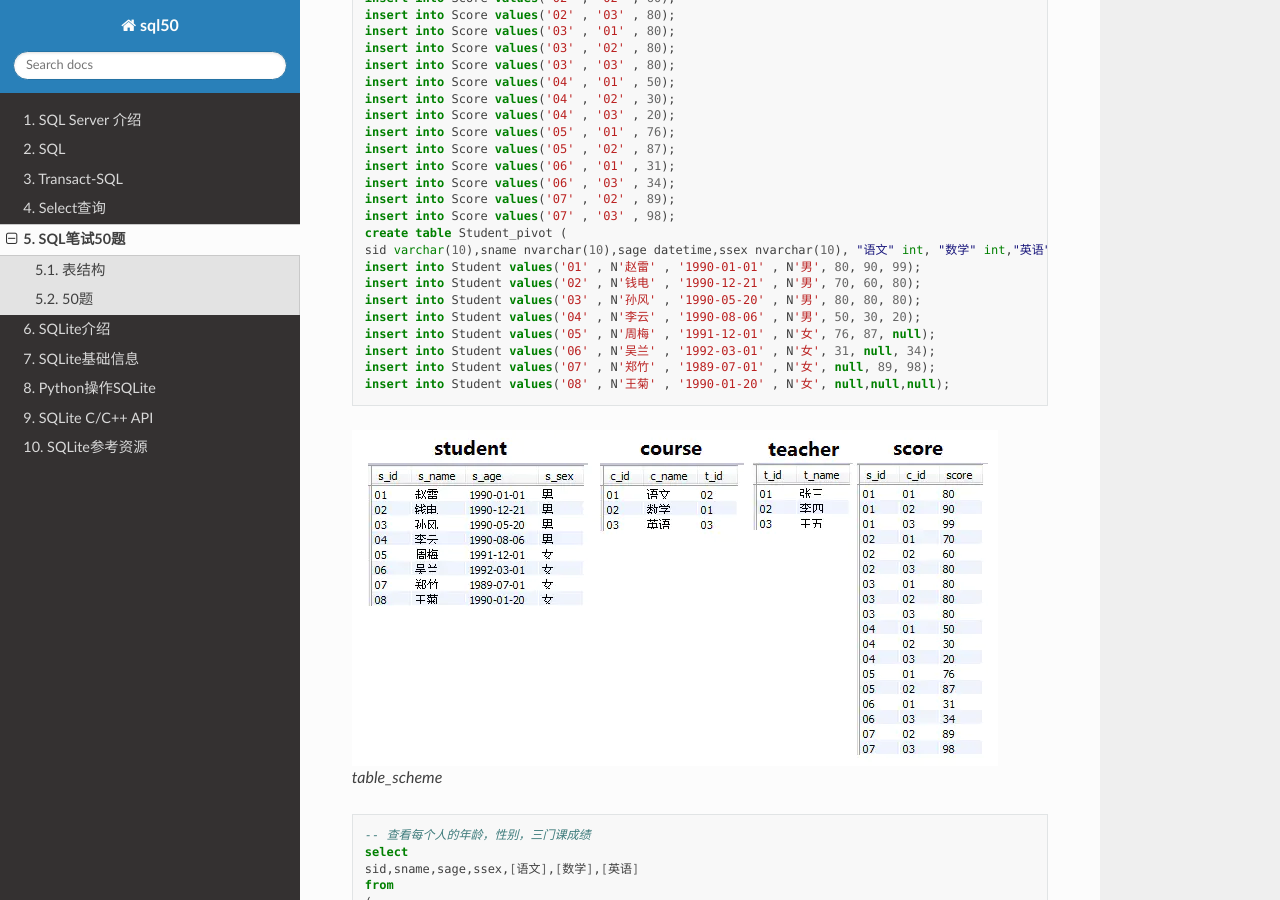
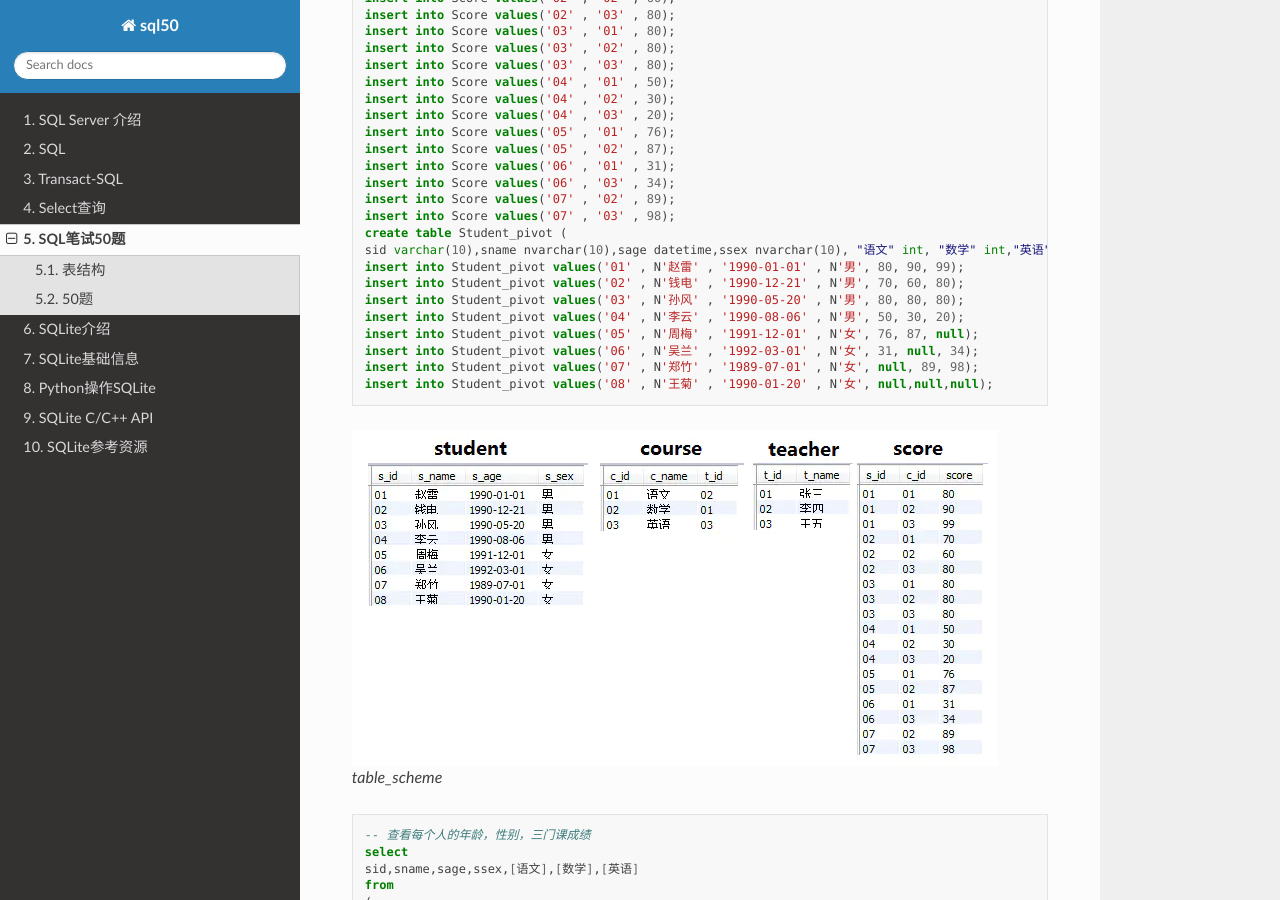
Before and after one commit to firewang/sql50, a Sphinx documentation site: the page built from source/sql50.rst, in a window 1280 px wide and 900 px high, scrolled down 804 px. Built offline with Sphinx 7.4.7 and the Read the Docs theme 2.0.0, drawn with Linux system fonts in a browser that asks for light colours.

Commit message:
fix student_pivot table create expression

```diff
--- a/source/sql50.rst
+++ b/source/sql50.rst
@@ -55,14 +55,14 @@ SQL笔试50题
     insert into Score values('07' , '03' , 98);
     create table Student_pivot (
     sid varchar(10),sname nvarchar(10),sage datetime,ssex nvarchar(10), "语文" int, "数学" int,"英语" int);
-    insert into Student values('01' , N'赵雷' , '1990-01-01' , N'男', 80, 90, 99);
-    insert into Student values('02' , N'钱电' , '1990-12-21' , N'男', 70, 60, 80);
-    insert into Student values('03' , N'孙风' , '1990-05-20' , N'男', 80, 80, 80);
-    insert into Student values('04' , N'李云' , '1990-08-06' , N'男', 50, 30, 20);
-    insert into Student values('05' , N'周梅' , '1991-12-01' , N'女', 76, 87, null);
-    insert into Student values('06' , N'吴兰' , '1992-03-01' , N'女', 31, null, 34);
-    insert into Student values('07' , N'郑竹' , '1989-07-01' , N'女', null, 89, 98);
-    insert into Student values('08' , N'王菊' , '1990-01-20' , N'女', null,null,null);
+    insert into Student_pivot values('01' , N'赵雷' , '1990-01-01' , N'男', 80, 90, 99);
+    insert into Student_pivot values('02' , N'钱电' , '1990-12-21' , N'男', 70, 60, 80);
+    insert into Student_pivot values('03' , N'孙风' , '1990-05-20' , N'男', 80, 80, 80);
+    insert into Student_pivot values('04' , N'李云' , '1990-08-06' , N'男', 50, 30, 20);
+    insert into Student_pivot values('05' , N'周梅' , '1991-12-01' , N'女', 76, 87, null);
+    insert into Student_pivot values('06' , N'吴兰' , '1992-03-01' , N'女', 31, null, 34);
+    insert into Student_pivot values('07' , N'郑竹' , '1989-07-01' , N'女', null, 89, 98);
+    insert into Student_pivot values('08' , N'王菊' , '1990-01-20' , N'女', null,null,null);
 
 .. figure:: ./_static/sql50.jpg
    :alt: table\_scheme
```
